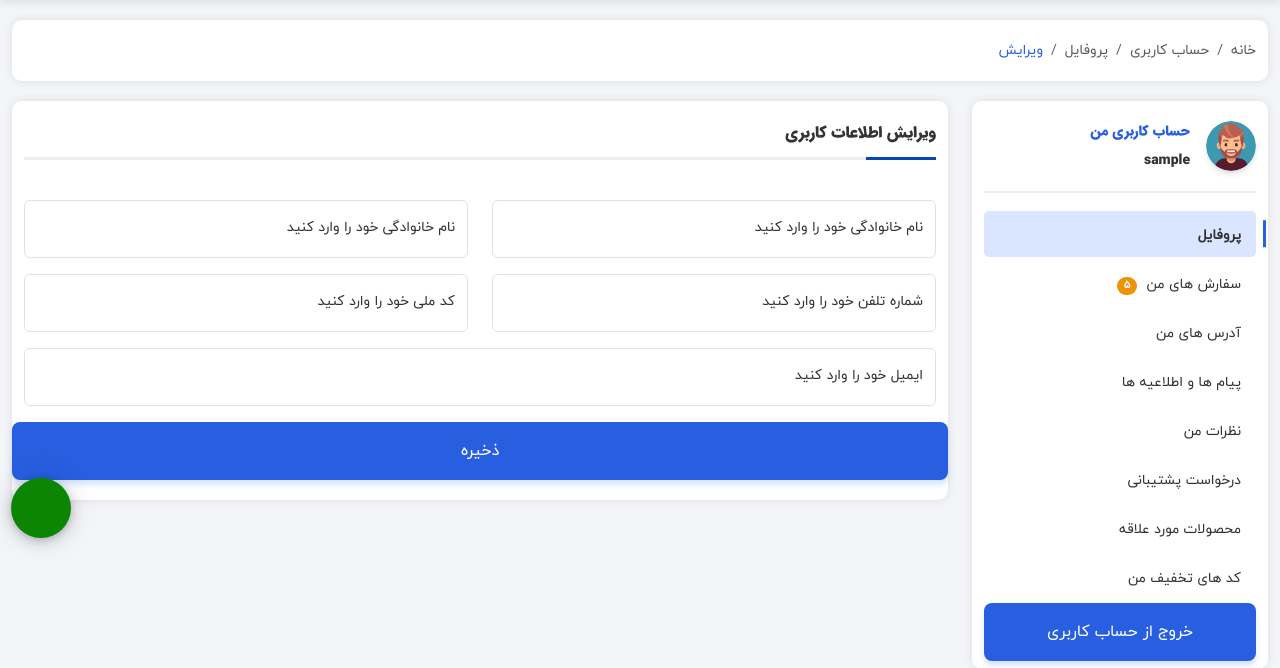
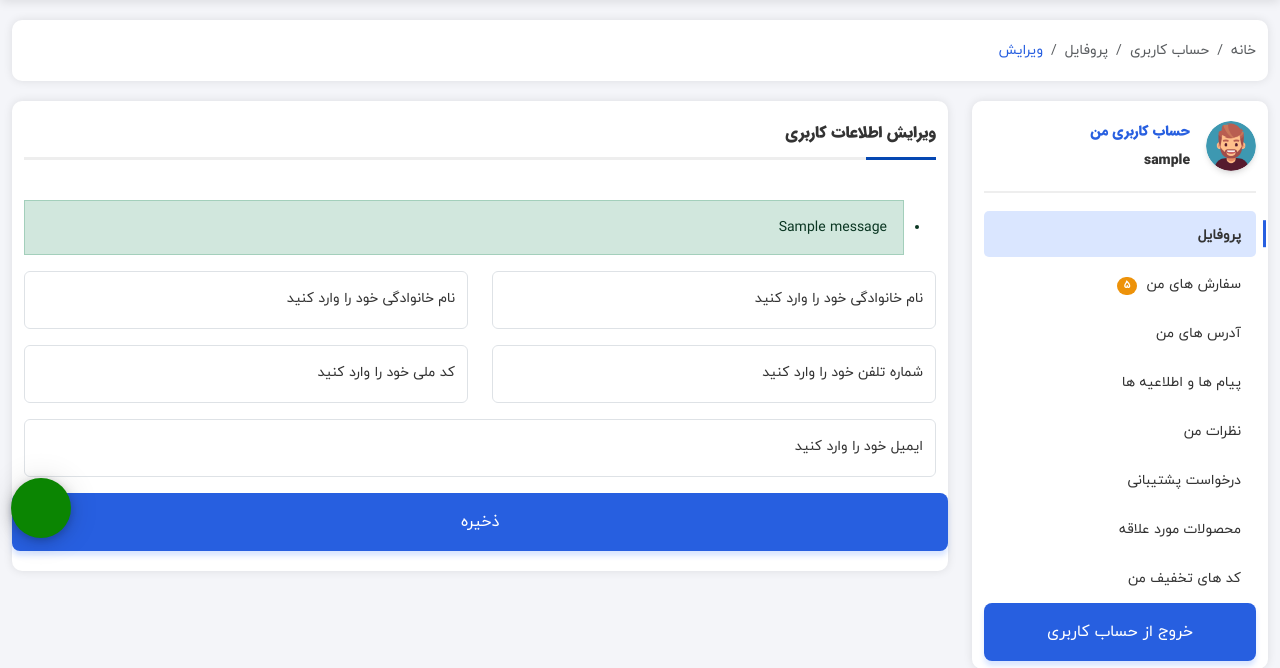
Before and after one commit to Rshmm/online_shop, a Django app: page /edit-user-panel/ in a window 1280 px wide. Shown: the part 180-848 px from the top of the page. Run offline with Django 5.2, Linux system fonts and the light colour scheme; a user stored in the database is signed in; tables that the repository leaves empty hold one stand-in row (values such as "Sample post"); one stand-in notice (Sample message) is shown; some libraries are stand-ins or nearby versions.

Commit message:
درست کردن پیام ارور و ثبت با موفقیت برای هم آدرس و هم پروفایل

```diff
--- a/user/templates/address.html
+++ b/user/templates/address.html
@@ -736,7 +736,7 @@
                                         <a class="btn main-color-one-bg btn-sm waves-effect waves-light" href='{% url "address-create" %}'>ثبت آدرس جدید <i class="bi text-white bi-plus-circle"></i></a>
                                     </div>
                                 </div>
-                                {{ user.useraddress.title }}
+
                                 <div class="ui-box-item-desc">
                                     <div class="orders">
                                         <div class="order-item">
@@ -766,12 +766,12 @@
                                                         <div class="text-muted mb-4 d-flex align-items-baseline mb-2">
                                                             <i class="bi bi-pin-map me-3"></i>
                                                             <h6 class="mb-0 font-15 fw-normal">آدرس:</h6>
-                                                            <p class="ms-2 font-16 mb-0">لرستان خرم آباد</p>
+                                                            <p class="ms-2 font-16 mb-0">{{ user.useraddress.title }}</p>
                                                         </div>
                                                         <div class="text-muted mb-4 d-flex align-items-baseline mb-2">
                                                             <i class="bi bi-envelope me-3"></i>
                                                             <h6 class="mb-0 font-15">شماره تلفن:</h6>
-                                                            <p class="ms-2 font-16 mb-0">021123456789</p>
+                                                            <p class="ms-2 font-16 mb-0">{{ userddress.objects.get }}</p>
                                                         </div>
                                                         <div class="text-muted mb-4 d-flex align-items-baseline mb-2">
                                                             <i class="bi bi-phone me-3"></i>
--- a/user/templates/edit_user_panel.html
+++ b/user/templates/edit_user_panel.html
@@ -743,6 +743,13 @@
                                         ویرایش اطلاعات کاربری
                                     </h6>
                                 </div>
+                                {% if messages %}
+                                <ul class="messages">
+                                    {% for message in messages %}
+                                    <li{% if message.tags %} class="alert {{ message.tags }}"{% endif %}>{{ message }}</li>
+                                    {% endfor %}
+                                </ul>
+                                {% endif %}
                                 <form method='post'>
 
                                 <div class="row">
--- a/user/templates/home.html
+++ b/user/templates/home.html
@@ -20,6 +20,7 @@
     <header>
         <div class="container-fluid">
             <div class="row align-items-center">
+                {{ user.useraddress }}
 
                 <!-- logo -->
                 <div class="col-lg-2 col-6 order-lg-1 order-1">
--- a/user/views.py
+++ b/user/views.py
@@ -2,6 +2,9 @@ from django.shortcuts import render
 from django.contrib.auth.decorators import login_required
 from user.forms import ProfileForm, AddressForm
 from user.models import UserProfile,UserAddress
+from django.contrib import messages
+
+
 
 @login_required
 def Profile(request):
@@ -29,7 +32,10 @@ def Createaddress(request):
             address.building_number = form.cleaned_data['building_number']
             address.building_unit_number = form.cleaned_data['building_unit_number']
             address.save()
+            messages.add_message(request, messages.SUCCESS ,"اطلاعات با موفقیت ذخیره شد")
 
+        else:
+            messages.add_message(request, messages.ERROR ,"لطفا فرم هارا پر کنید")
 
 
     else:
@@ -45,6 +51,7 @@ def Userpanel(request):
 @login_required
 def edit_user_panel(request):
 
+
     if request.method == "POST":
         form = ProfileForm(request.POST)
         # check whether it's valid:
@@ -56,6 +63,10 @@ def edit_user_panel(request):
             request.user.userprofile.email_address = form.cleaned_data['email_address']
             request.user.userprofile.national_code = form.cleaned_data['national_code']
             request.user.userprofile.save()
+            messages.add_message(request, messages.SUCCESS ,"اطلاعات با موفقیت ذخیره شد")
+
+        else:
+            messages.add_message(request, messages.ERROR ,"لطفا فرم هارا پر کنید")
 
 
     else:
```
Also changed, not shown: onlineshop/settings.py (+10 -0 lines).
